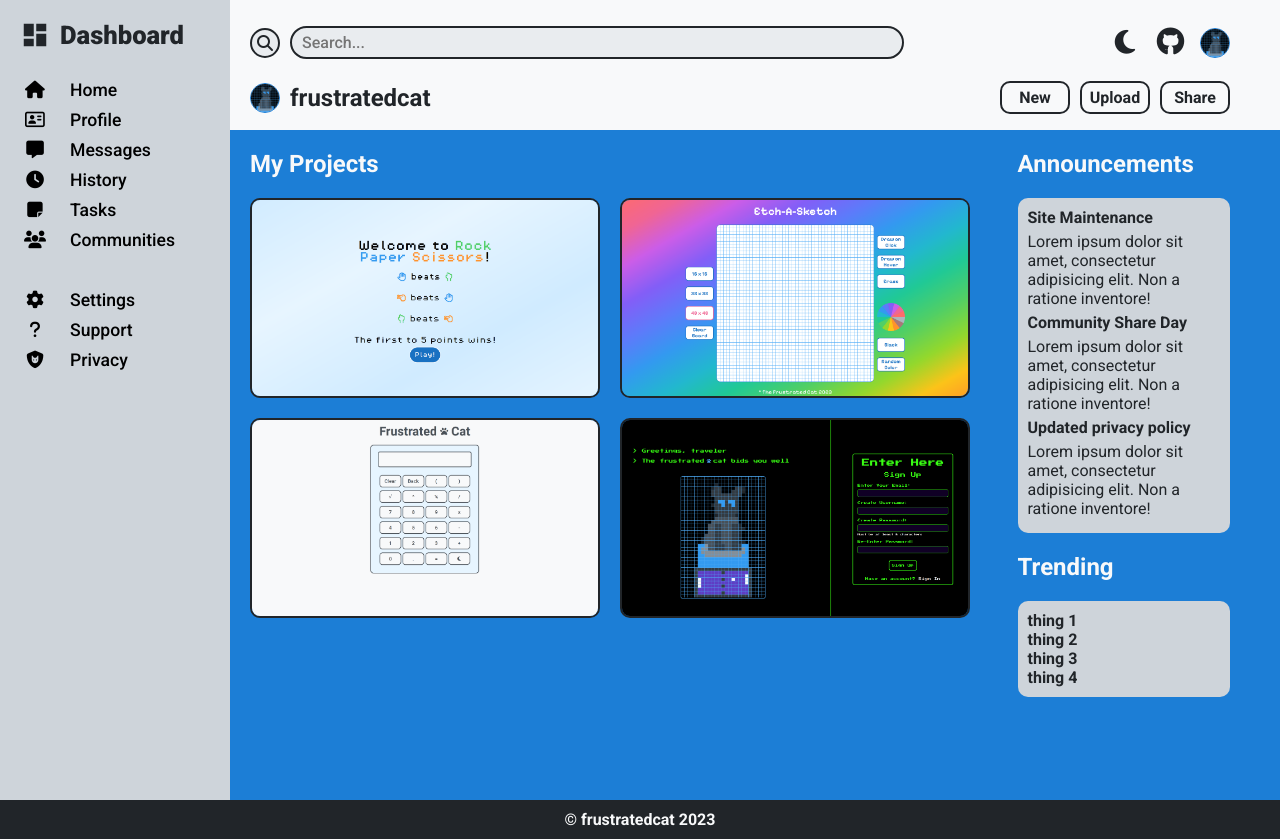
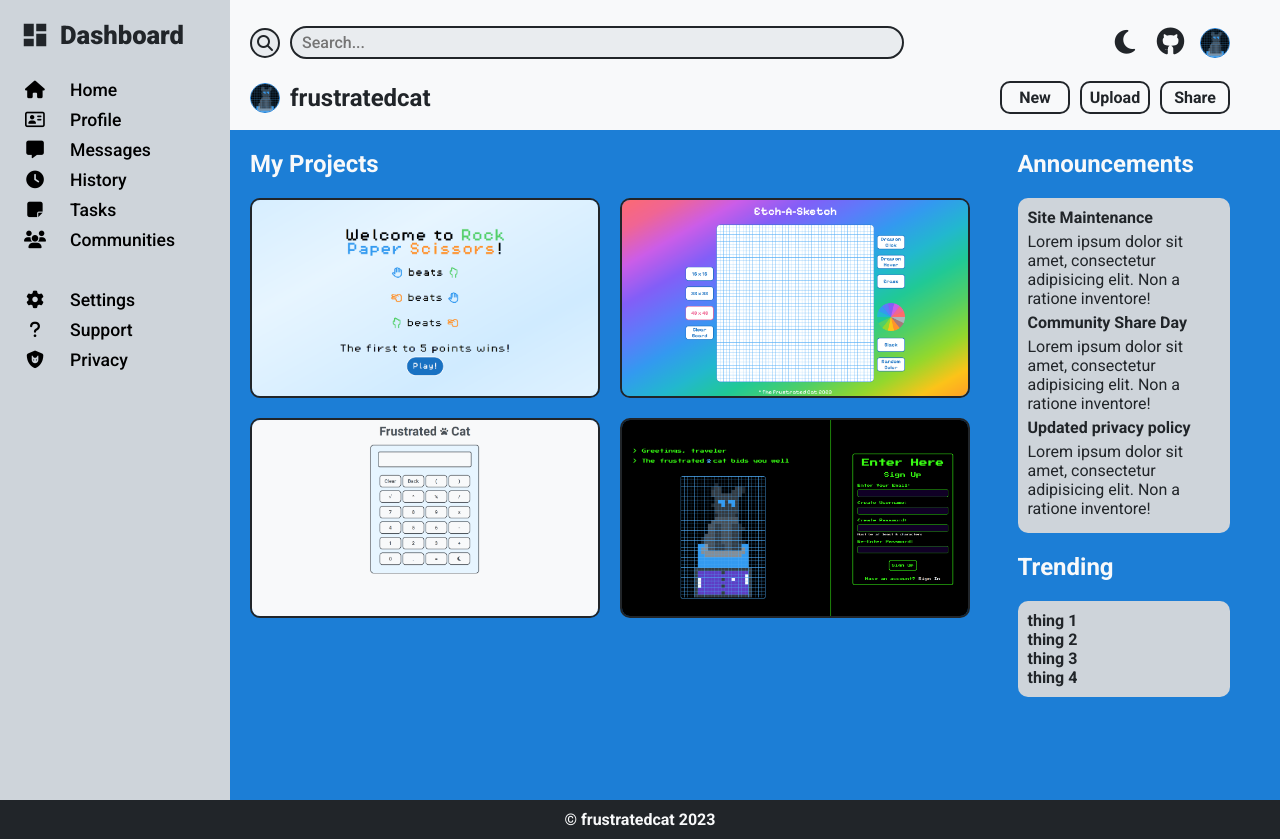
Before and after one commit to frustratedcat/admin-dashboard, a plain HTML site: page index.html in a window 1280 px wide. In both pictures the pointer is over the picture 425 px from the left and 298 px from the top of the page. Drawn offline with Linux system fonts and the light colour scheme.

Commit message:
Add position effect to images

```diff
--- a/style.css
+++ b/style.css
@@ -311,6 +311,11 @@ a:visited {
   height: 200px;
   object-fit: cover;
   object-position: 50% 50%;
+  transition: transform 0.2s;
+}
+
+.main-img:hover {
+  transform: scale(1.2);
 }
 
 .main-aside {
```
